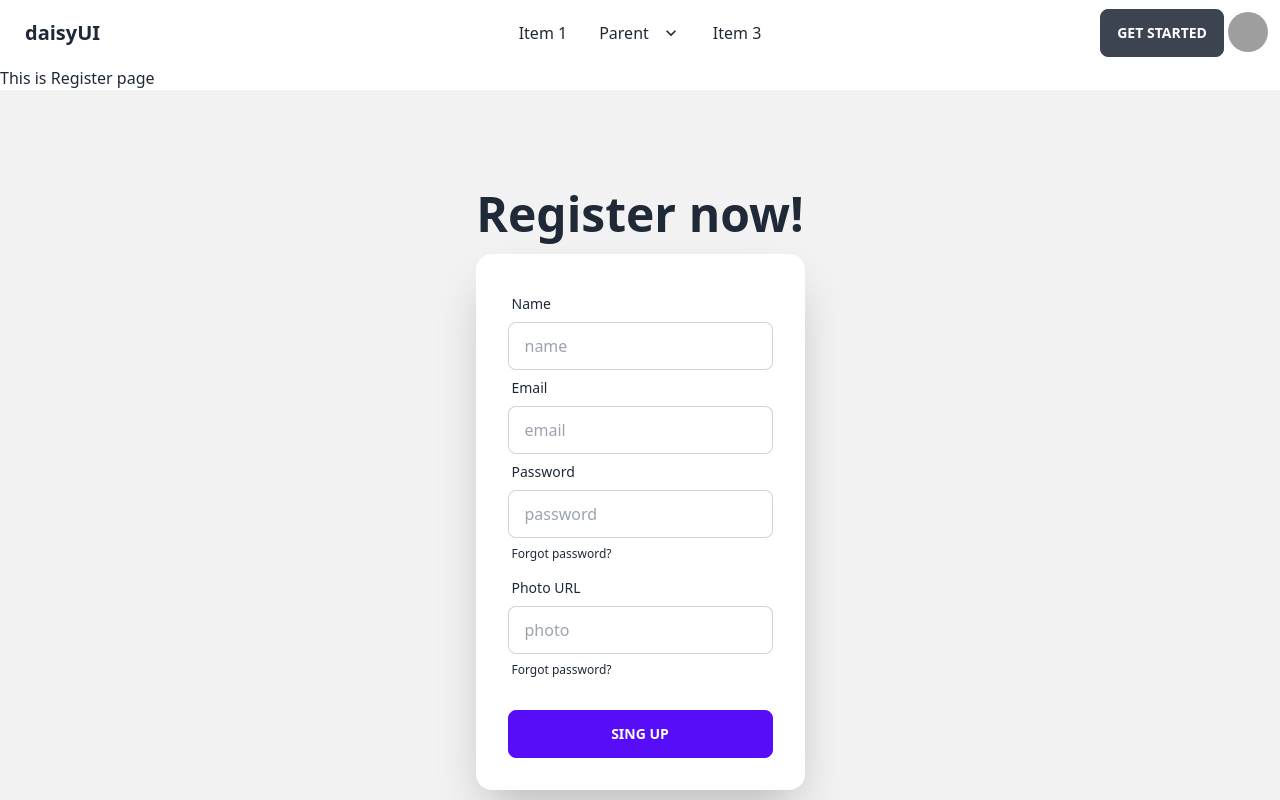
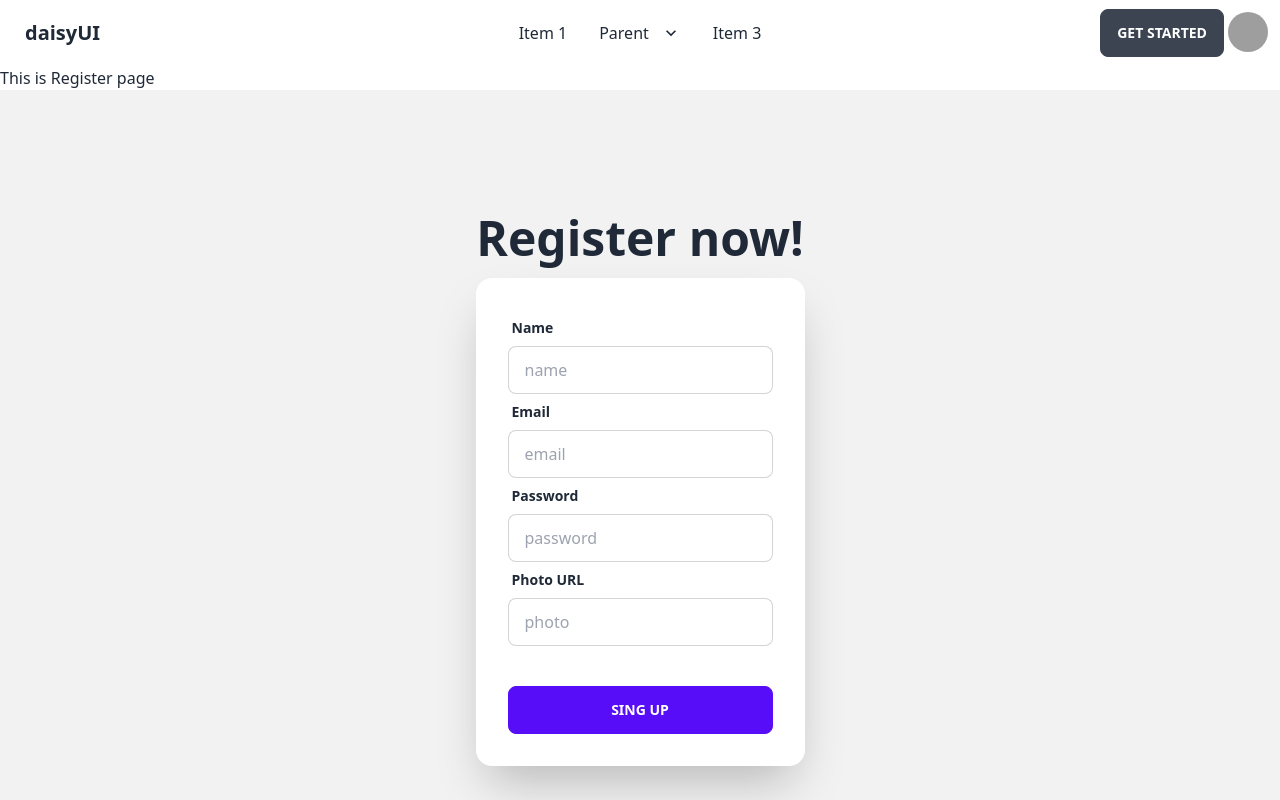
Before and after one commit to rh-abir/toy-marketplace, a React (Vite) app: page /signup in a window 1280 px wide. Shown: the top 800 px of the page. Built offline with nearby package versions, Linux system fonts and the light colour scheme; grey boxes are pictures that could not be loaded.

Commit message:
added signup authontication

```diff
--- a/src/Login/Login/Login.jsx
+++ b/src/Login/Login/Login.jsx
@@ -1,19 +1,33 @@
 import { useContext } from "react";
 import { AuthContext } from "../../providers/AuthPorviders";
+import Swal from "sweetalert2";
 
 const Login = () => {
-  const user = useContext(AuthContext);
-  console.log(user);
+  const { LogIn } = useContext(AuthContext);
+  //   console.log(user);
 
-
-  const handleLogin = event => {
+  const handleLogin = (event) => {
     event.preventDefault();
     const form = event.target;
     const email = form.email.value;
-    const password = form.password.value
-    console.log(email, password)
-  }
+    const password = form.password.value;
 
+    LogIn(email, password)
+      .then((logUser) => {
+        const loggedUser = logUser.user;
+        Swal.fire({
+          title: "success",
+          icon: "success",
+          confirmButtonText: "Done",
+        });
+
+        console.log(loggedUser);
+      })
+      .catch((error) => {
+        console.log(error.message);
+      });
+    console.log(email, password);
+  };
 
   return (
     <div>
@@ -26,7 +40,6 @@ const Login = () => {
             </div>
             <div className="card flex-shrink-0 w-full max-w-sm shadow-2xl bg-base-100">
               <div className="card-body">
-
                 {/* form */}
                 <form onSubmit={handleLogin}>
                   <div className="form-control">
@@ -38,6 +51,7 @@ const Login = () => {
                       name="email"
                       placeholder="email"
                       className="input input-bordered w-full"
+                      required
                     />
                   </div>
                   <div className="form-control">
@@ -48,6 +62,7 @@ const Login = () => {
                       type="password"
                       name="password"
                       placeholder="password"
+                      required
                       className="input input-bordered"
                     />
                     <label className="label">
@@ -57,7 +72,11 @@ const Login = () => {
                     </label>
                   </div>
                   <div className="form-control mt-6">
-                    <input className="btn btn-primary" type="submit" value="Log In" />
+                    <input
+                      className="btn btn-primary"
+                      type="submit"
+                      value="Log In"
+                    />
                   </div>
                 </form>
               </div>
--- a/src/Login/Register/Register.jsx
+++ b/src/Login/Register/Register.jsx
@@ -1,13 +1,11 @@
-import { useContext } from "react";
+import { useContext, useState } from "react";
 import { AuthContext } from "../../providers/AuthPorviders";
 import Swal from "sweetalert2";
 
-
-
-
 const Register = () => {
-  const {signUp, upDateProfile} = useContext(AuthContext);
-//   console.log(signUp);
+  const { signUp, upDateProfile } = useContext(AuthContext);
+  //   console.log(signUp);
+  const [error, setError] = useState("");
 
   const handleSingUp = (event) => {
     event.preventDefault();
@@ -17,27 +15,32 @@ const Register = () => {
     const password = form.password.value;
     const photo = form.photo.value;
 
+    // if (!/"^(?=.*[A-Za-z])(?=.*\d)[A-Za-z\d]{8,}$"/.test(password)) {
+    //   setError("Minimum eight characters, at least one letter and one number");
+    //   return;
+    // }
+
+    setError("");
     signUp(email, password)
-    .then(createUSer => {
+      .then((createUSer) => {
         const singUpUser = createUSer.user;
-        upDateProfile(name, photo)
-        console.log(singUpUser)
+        upDateProfile(name, photo);
+        console.log(singUpUser);
         Swal.fire({
-            title: 'Success',
-            text: '',
-            icon: 'success',
-            confirmButtonText: 'Done'
-          })
-        event.target.reset()
+          title: "Success",
+          text: "",
+          icon: "success",
+          confirmButtonText: "Done",
+        });
+        event.target.reset();
+      })
+      .catch((error) => {
+        console.log(error.message);
+      });
 
-    })
-    .catch(error =>{
-        console.log(error.message)
-    })
+    console.log(name, email, password, photo);
+  };
 
-
-    console.log(name,email, password, photo);
-  };
 
   return (
     <div>
@@ -54,7 +57,7 @@ const Register = () => {
                 <form onSubmit={handleSingUp}>
                   <div className="form-control">
                     <label className="label">
-                      <span className="label-text">Name</span>
+                      <span className="label-text font-semibold">Name</span>
                     </label>
                     <input
                       type="name"
@@ -65,7 +68,7 @@ const Register = () => {
                   </div>
                   <div className="form-control">
                     <label className="label">
-                      <span className="label-text">Email</span>
+                      <span className="label-text font-semibold">Email</span>
                     </label>
                     <input
                       type="email"
@@ -76,7 +79,9 @@ const Register = () => {
                   </div>
                   <div className="form-control">
                     <label className="label">
-                      <span className="label-text">Password</span>
+                      <span className="label-text  font-semibold">
+                        Password
+                      </span>
                     </label>
                     <input
                       type="password"
@@ -84,15 +89,12 @@ const Register = () => {
                       placeholder="password"
                       className="input input-bordered"
                     />
-                    <label className="label">
-                      <a href="#" className="label-text-alt link link-hover">
-                        Forgot password?
-                      </a>
-                    </label>
                   </div>
                   <div className="form-control">
                     <label className="label">
-                      <span className="label-text">Photo URL</span>
+                      <span className="label-text font-semibold">
+                        Photo URL
+                      </span>
                     </label>
                     <input
                       type="text"
@@ -101,13 +103,17 @@ const Register = () => {
                       className="input input-bordered"
                     />
                     <label className="label">
-                      <a href="#" className="label-text-alt link link-hover">
-                        Forgot password?
-                      </a>
+                      <p className="label-text-alt text-xl text-red-500">
+                        {error}
+                      </p>
                     </label>
                   </div>
                   <div className="form-control mt-6">
-                    <input className="btn btn-primary" type="submit" value="Sing Up" />
+                    <input
+                      className="btn btn-primary"
+                      type="submit"
+                      value="Sing Up"
+                    />
                   </div>
                 </form>
               </div>
--- a/src/providers/AuthPorviders.jsx
+++ b/src/providers/AuthPorviders.jsx
@@ -1,5 +1,5 @@
 import { createContext, useState } from "react";
-import { createUserWithEmailAndPassword, getAuth, updateProfile } from "firebase/auth";
+import { createUserWithEmailAndPassword, getAuth, signInWithEmailAndPassword, updateProfile } from "firebase/auth";
 import app from "../firebase/firebase.config";
 
 export const AuthContext = createContext(null);
@@ -16,6 +16,10 @@ const AuthPorviders = ({ children }) => {
         return createUserWithEmailAndPassword(auth, email, password)
     }
 
+    const LogIn = (email, password) => {
+        return signInWithEmailAndPassword(auth, email, password)
+    }
+
     const upDateProfile = (name, photoUrl) => {
         return updateProfile(auth.currentUser, {
             displayName: name,
@@ -25,6 +29,7 @@ const AuthPorviders = ({ children }) => {
 
   const authInfo = {
     signUp,
+    LogIn,
     upDateProfile,
   }
 
```
